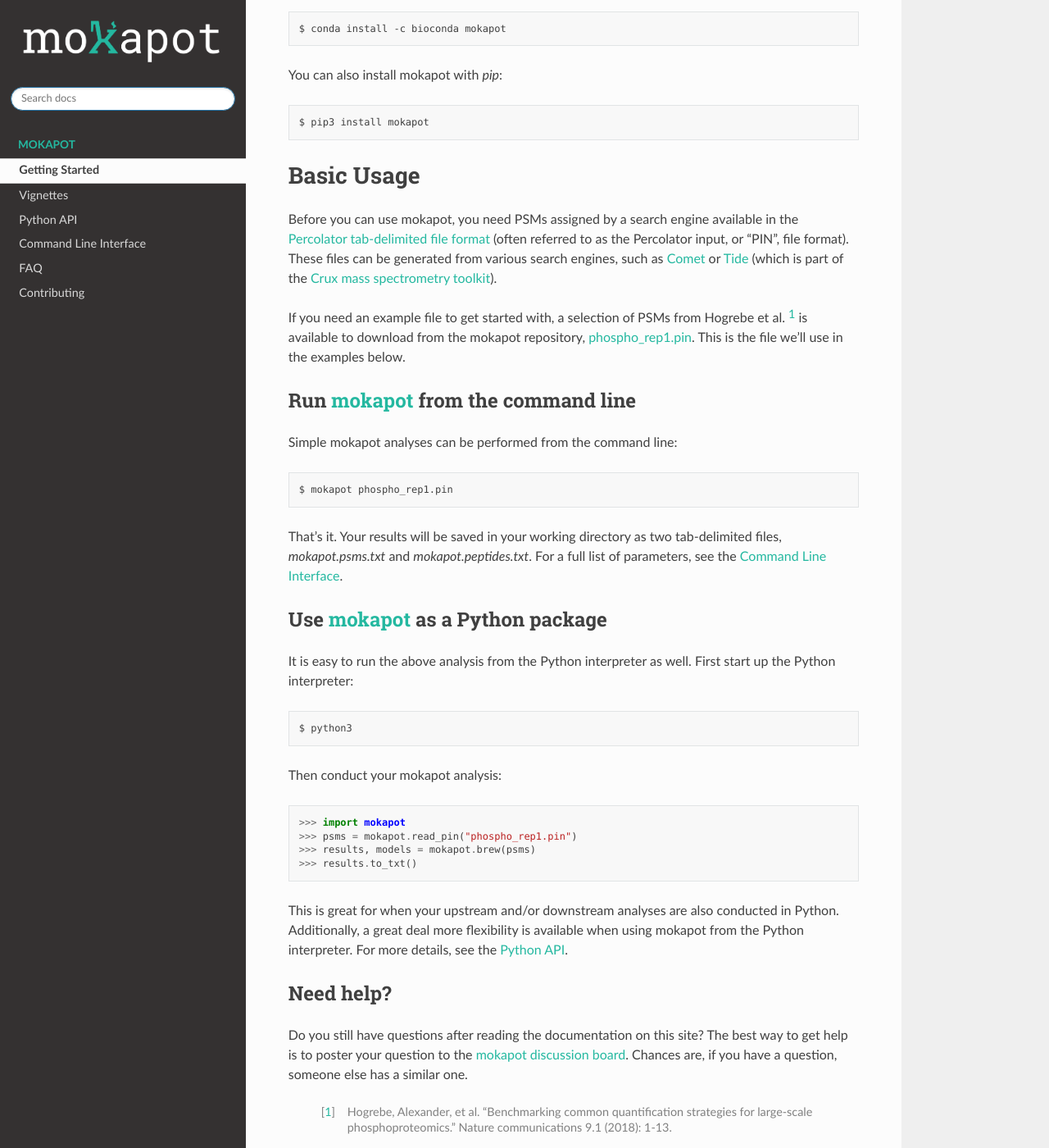
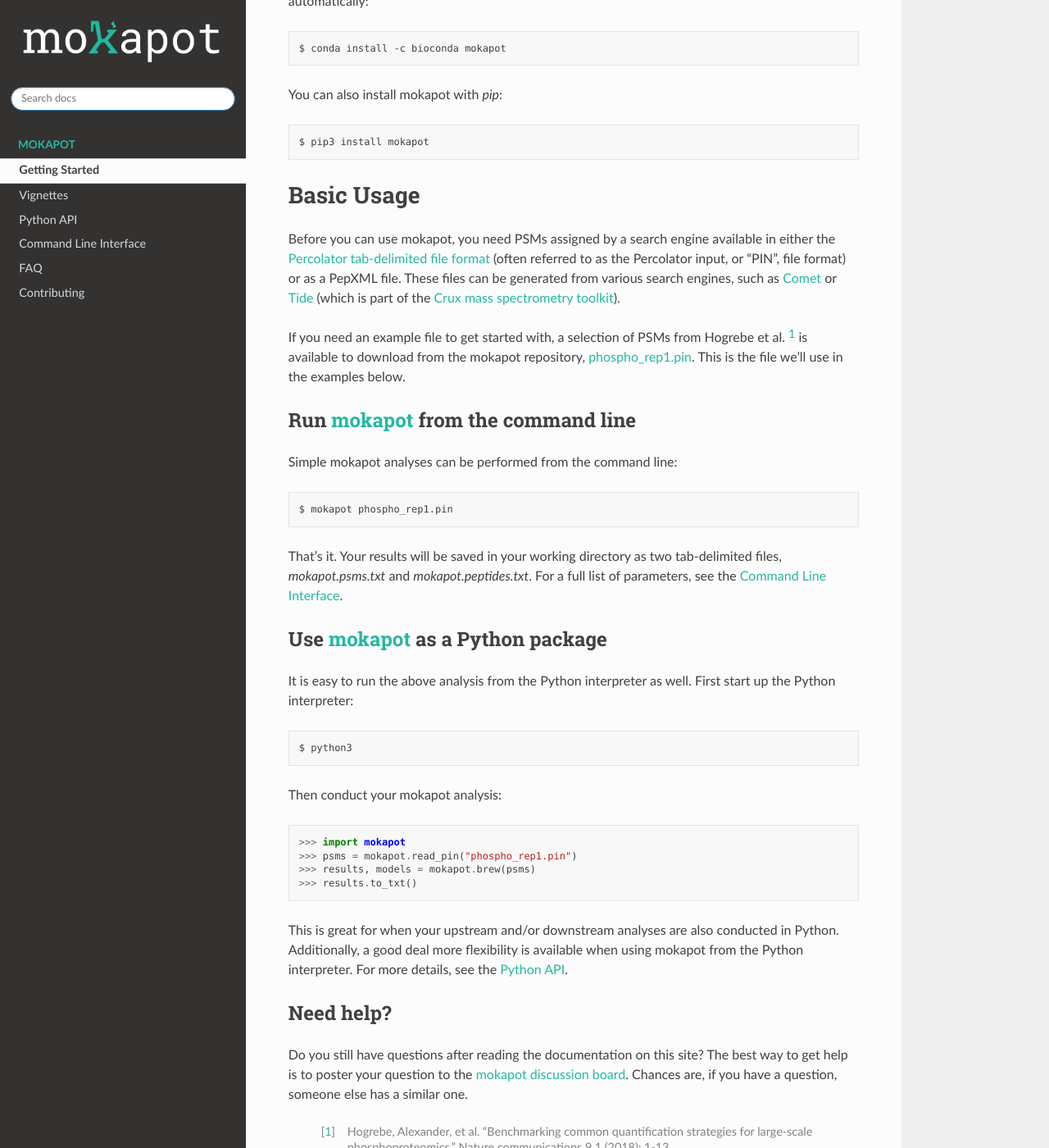
Before and after one commit to wfondrie/mokapot, a Sphinx documentation site: the page built from docs/source/index.rst, in a window 1280 px wide and 1400 px high, scrolled down 1544 px. Shown: the whole window at 82% size. Built offline with Sphinx 7.4.7 and the Read the Docs theme 2.0.0, drawn with Linux system fonts in a browser that asks for light colours; the version number could not be read and is left out.

Commit message:
Cleaned up docs and added PepXML info.

```diff
--- a/docs/source/api/dataset.rst
+++ b/docs/source/api/dataset.rst
@@ -1,5 +1,5 @@
-Datasets
-========
+Collections of PSMs
+===================
 .. automodule:: mokapot.dataset
    :members:
    :inherited-members:
--- a/docs/source/api/functions.rst
+++ b/docs/source/api/functions.rst
@@ -6,6 +6,7 @@
 Primary Functions
 -----------------
 .. autofunction:: read_pin
+.. autofunction:: read_pepxml
 .. autofunction:: brew
 
 
--- a/docs/source/api/model.rst
+++ b/docs/source/api/model.rst
@@ -1,3 +1,3 @@
-Model
-=====
+Machine Learning Models
+=======================
 .. automodule:: mokapot.model
--- a/docs/source/index.rst
+++ b/docs/source/index.rst
@@ -106,19 +107,19 @@
 -----------
 
 Before you can use mokapot, you need PSMs assigned by a search engine available
-in the `Percolator tab-delimited file format
+in either the `Percolator tab-delimited file format
 <https://github.com/percolator/percolator/wiki/Interface#tab-delimited-file-format>`_
-(often referred to as the Percolator input, or "PIN", file format). These files can
-be generated from various search engines, such as `Comet
-<http://comet-ms.sourceforge.net/>`_ or `Tide
+(often referred to as the Percolator input, or "PIN", file format) or as a
+PepXML file. These files can be generated from various search engines, such as
+`Comet <http://comet-ms.sourceforge.net/>`_ or `Tide
 <http://crux.ms/commands/tide-search.html>`_ (which is part of the `Crux mass
 spectrometry toolkit <http://crux.ms>`_).
 
 If you need an example file to get started with, a selection of PSMs from
-Hogrebe et al. [1]_ is available to download from the mokapot
-repository, `phospho_rep1.pin
-<https://github.com/wfondrie/mokapot/raw/master/tests/data/phoshpo_rep1.pin>`_. This
-is the file we'll use in the examples below.
+Hogrebe et al. [1]_ is available to download from the mokapot repository,
+`phospho_rep1.pin
+<https://github.com/wfondrie/mokapot/raw/master/tests/data/phoshpo_rep1.pin>`_.
+This is the file we'll use in the examples below.
 
 
 Run **mokapot** from the command line
@@ -155,7 +156,7 @@
    >>> results.to_txt()
 
 This is great for when your upstream and/or downstream analyses are also
-conducted in Python. Additionally, a great deal more flexibility is available
+conducted in Python. Additionally, a good deal more flexibility is available
 when using mokapot from the Python interpreter. For more details, see the
 :doc:`Python API <api/index>`.
 
```
Also changed, not shown: other parts of docs/source/index.rst (+1 -0 lines), docs/source/api/index.rst (+37 -13 lines), 5 other files.
